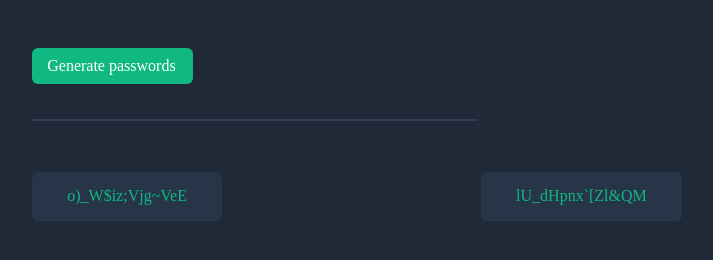
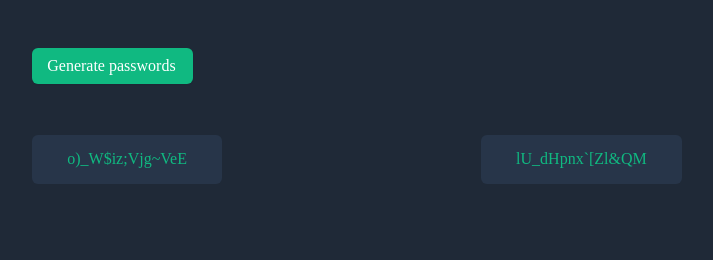
Before and after one commit to MastooraTurkmen/Password-Generator, a plain HTML site: page index.html in a window 1280 px wide. Shown: the part 206-466 px from the top of the page, without its empty margins (283-996 px from the left). Drawn offline with nearby package versions, Linux system fonts and the light colour scheme.

Commit message:
removing line

```diff
--- a/index.html
+++ b/index.html
@@ -15,7 +15,6 @@
                     <p>Never use an insecure password again.</p>
                 </div>
                 <button id="generate-password-btn" onclick="GenerateBtn()">Generate passwords</button>
-                <div id="line"></div>
                 <div id="passwords-words-places">
                     <p id="first-paragraph"></p>
                     <p id="second-paragraph"></p>
```
